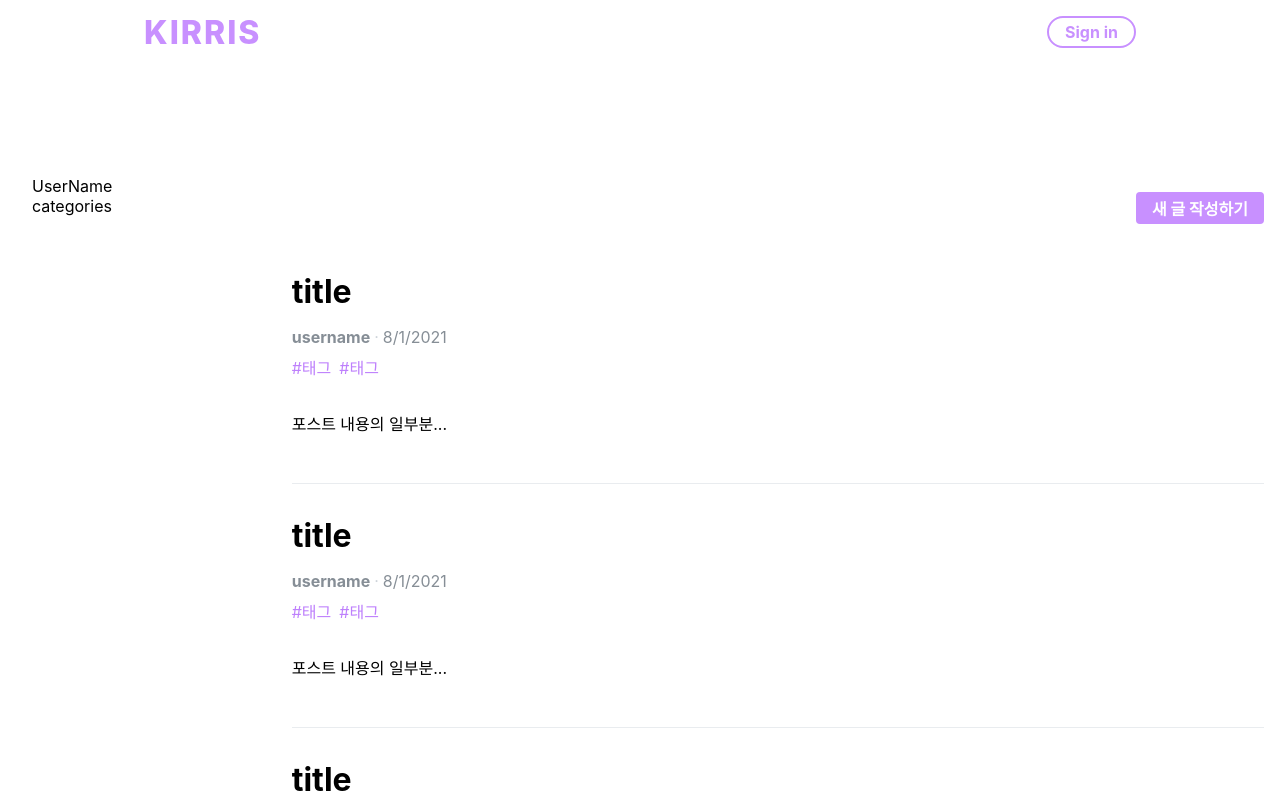
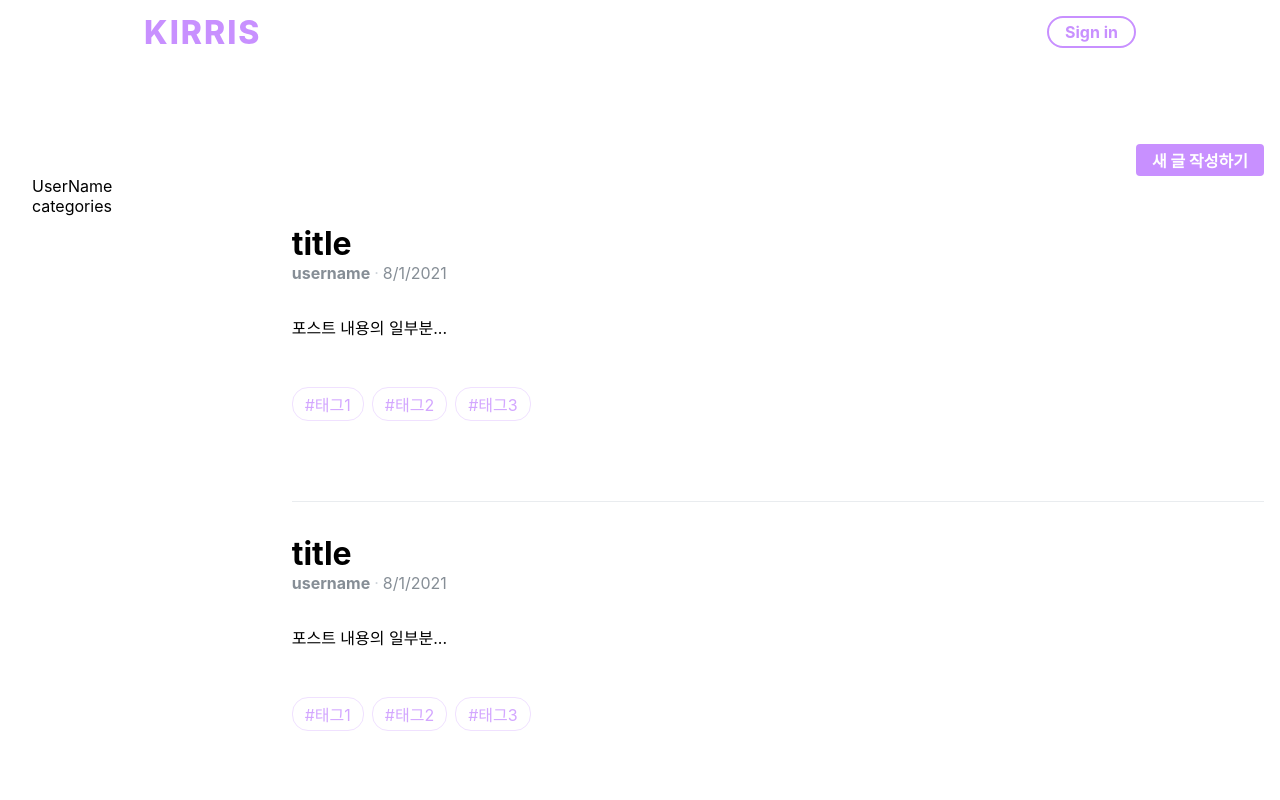
Before and after one commit to cdcoc0/blog_js, a React (Create React App) app in the folder blog-client/: page / in a window 1280 px wide. Shown: the top 800 px of the page. Built offline with nearby package versions, Linux system fonts and the light colour scheme.

Commit message:
seperate tags, subinfo components

```diff
--- /dev/null
+++ b/blog-client/src/components/common/SubInfo.js
@@ -0,0 +1,36 @@
+import React from "react";
+import { Link } from "react-router-dom";
+import styled, {css} from "styled-components";
+import palette from "../../lib/styles/palette";
+
+const SubInfoBlock = styled.div`
+    ${props =>
+        props.hasMarginTop &&
+        css`
+        margin-top: 1rem;
+    `}
+    color: ${palette.gray[6]};
+
+    /* span 사이에 가운뎃점 */
+    span + span:before {
+        color: ${palette.gray[4]};
+        padding-left: 0.25rem;
+        padding-right: 0.25rem;
+        content: '\\B7';
+    }
+`;
+
+const SubInfo = ({username, publishedDate, hasMarginTop}) => {
+    return (
+        <SubInfoBlock hasMarginTop={hasMarginTop}>
+            <span>
+                <b>
+                    <Link to={`/@${username}`}>{username}</Link>
+                </b>
+            </span>
+            <span>{new Date(publishedDate).toLocaleDateString()}</span>
+        </SubInfoBlock>
+    );
+}
+
+export default SubInfo;
--- /dev/null
+++ b/blog-client/src/components/common/Tags.js
@@ -0,0 +1,63 @@
+import React from "react";
+import { Link } from "react-router-dom";
+import styled, { css } from "styled-components";
+import palette from "../../lib/styles/palette";
+import {FaTags} from 'react-icons/fa';
+
+const TagsBlock = styled.div`
+    ${props =>
+        props.hasMarginBottom &&
+        css`
+            margin-bottom: 3rem;
+        `
+    }
+
+    margin-top: 3rem;
+    .tag-title {
+        color: ${palette.violet[3]};
+        margin-bottom: 1rem;
+        font-size: 1.125rem;
+        display: flex;
+        align-items: center;
+        svg {
+            margin-left: 0.25rem;
+            margin-top: 0.25rem;
+        }
+    }
+    .tag {
+        display: inline-block;
+        color: ${palette.violet[2]};
+        text-decoration: none;
+        margin-right: 0.5rem;
+        border: 1px solid ${palette.violet[0]};
+        border-radius: 16px;
+        padding: 0.25rem 0.75rem;
+        &:hover {
+            color: #130f40;
+            background: #fff9da;
+            //아니면 그냥 회색바탕
+        }
+    }
+`;
+
+const Tags = ({tags, tagTitle, hasMarginBottom}) => {
+    return (
+        <TagsBlock hasMarginBottom>
+            {tagTitle && (
+                <>
+                <div className="tag-title">
+                    Tags
+                    <FaTags />
+                </div>
+        </>
+            )}
+            {tags.map(tag => (
+                <Link to={`/?tag=${tag}`} key={tag} className="tag">
+                    #{tag}
+                </Link>
+            ))}
+        </TagsBlock>
+    );
+}
+
+export default Tags;
--- a/blog-client/src/components/post/PostViewer.js
+++ b/blog-client/src/components/post/PostViewer.js
@@ -3,10 +3,23 @@
 import palette from "../../lib/styles/palette";
 import Responsive from "../common/Responsive";
 import {FaTags} from 'react-icons/fa';
+import SubInfo from "../common/SubInfo";
+import Tags from "../common/Tags";
 
 const PostViewerBlock = styled(Responsive)`
     //margin-top: 4rem;
     padding-left: 0;
+    .tag-title {
+        color: ${palette.violet[3]};
+        //margin-bottom: 1rem;
+        font-size: 1.125rem;
+        display: flex;
+        align-items: center;
+        svg {
+            margin-left: 0.25rem;
+            margin-top: 0.25rem;
+        }
+    }
 `;
 
 const PostHead = styled.div`
@@ -20,17 +33,17 @@
     }
 `;
 
-const SubInfo = styled.div`
-    margin-top: 1rem;
-    color: ${palette.gray[6]};
+// const SubInfo = styled.div`
+//     margin-top: 1rem;
+//     color: ${palette.gray[6]};
 
-    span + span:before {
-        color: ${palette.gray[5]};
-        padding-left: 0.25rem;
-        padding-right: 0.25rem;
-        content: '\\B7';
-    }
-`;
+//     span + span:before {
+//         color: ${palette.gray[5]};
+//         padding-left: 0.25rem;
+//         padding-right: 0.25rem;
+//         content: '\\B7';
+//     }
+// `;
 
 const PostContent = styled.div`
     font-size: 1.3125rem;
@@ -38,35 +51,35 @@
     min-height: 320px;
 `;
 
-const Tags = styled.div`
-    margin-top: 3rem;
-    margin-bottom: 3rem;
-    .tag-title {
-        color: ${palette.violet[3]};
-        margin-bottom: 1rem;
-        font-size: 1.125rem;
-        display: flex;
-        align-items: center;
-        svg {
-            margin-left: 0.25rem;
-            margin-top: 0.25rem;
-        }
-    }
-    .tag {
-        display: inline-block;
-        color: ${palette.violet[2]};
-        text-decoration: none;
-        margin-right: 0.5rem;
-        border: 1px solid ${palette.violet[0]};
-        border-radius: 16px;
-        padding: 0.25rem 0.75rem;
-        &:hover {
-            color: #130f40;
-            background: #fff9da;
-            //아니면 그냥 회색바탕
-        }
-    }
-`;
+// const Tags = styled.div`
+//     margin-top: 3rem;
+//     margin-bottom: 3rem;
+//     .tag-title {
+//         color: ${palette.violet[3]};
+//         margin-bottom: 1rem;
+//         font-size: 1.125rem;
+//         display: flex;
+//         align-items: center;
+//         svg {
+//             margin-left: 0.25rem;
+//             margin-top: 0.25rem;
+//         }
+//     }
+//     .tag {
+//         display: inline-block;
+//         color: ${palette.violet[2]};
+//         text-decoration: none;
+//         margin-right: 0.5rem;
+//         border: 1px solid ${palette.violet[0]};
+//         border-radius: 16px;
+//         padding: 0.25rem 0.75rem;
+//         &:hover {
+//             color: #130f40;
+//             background: #fff9da;
+//             //아니면 그냥 회색바탕
+//         }
+//     }
+// `;
 
 const PostViewer = ({post, error, loading}) => {
     if(error) {
@@ -85,25 +98,13 @@
         <PostViewerBlock>
             <PostHead>
                 <h1>{title}</h1>
-                <SubInfo>
-                    <span>
-                        <b>{user.username}</b>
-                    </span>
-                    <span>{new Date(publishedDate).toLocaleDateString()}</span>
-                </SubInfo>
+                <SubInfo username={user.username} publishedDate={publishedDate} hasMarginTop />
             </PostHead>
             <PostContent
                 dangerouslySetInnerHTML={{__html: body}}
             />
-            <Tags>
-                <div className="tag-title">
-                    Tags
-                    <FaTags />
-                </div>
-                {tags.map(tag => (
-                    <div className="tag" key={tag}>#{tag}</div>
-                ))}
-            </Tags>
+
+            <Tags tags={tags} hasMarginBottom tagTitle />
         </PostViewerBlock>
     );
 }
--- a/blog-client/src/components/posts/PostList.js
+++ b/blog-client/src/components/posts/PostList.js
@@ -3,9 +3,10 @@
 import palette from "../../lib/styles/palette";
 import Button from "../common/Button";
 import Responsive from "../common/Responsive";
+import SubInfo from "../common/SubInfo";
+import Tags from "../common/Tags";
 
 const PostListBlock = styled(Responsive)`
-    margin-top: 3rem;
     //margin-left: 0;
 `;
 
@@ -37,46 +38,38 @@
     }
 `;
 
-const SubInfo = styled.div`
-    margin-top: 1rem;
-    color: ${palette.gray[6]};
+// const SubInfo = styled.div`
+//     margin-top: 1rem;
+//     color: ${palette.gray[6]};
 
-    span + span:before {
-        color: ${palette.gray[4]};
-        padding-left: 0.25rem;
-        padding-right: 0.25rem;
-        content: '\\B7';
-    }
-`;
+//     span + span:before {
+//         color: ${palette.gray[4]};
+//         padding-left: 0.25rem;
+//         padding-right: 0.25rem;
+//         content: '\\B7';
+//     }
+// `;
 
-const Tags = styled.div`
-    margin-top: 0.5rem;
-    .tag {
-        display: inline-block;
-        color: ${palette.violet[4]};
-        text-decoration: none;
-        margin-right: 0.5rem;
-        &:hover {
-            color: ${palette.violet[2]};
-        }
-    }
-`;
+// const Tags = styled.div`
+//     margin-top: 0.5rem;
+//     .tag {
+//         display: inline-block;
+//         color: ${palette.violet[4]};
+//         text-decoration: none;
+//         margin-right: 0.5rem;
+//         &:hover {
+//             color: ${palette.violet[2]};
+//         }
+//     }
+// `;
 
 const PostItem = () => {
     return (
         <PostItemBlock>
             <h2>title</h2>
-            <SubInfo>
-                <span>
-                    <b>username</b>
-                </span>
-                <span>{new Date().toLocaleDateString()}</span>
-            </SubInfo>
-            <Tags>
-                <div className="tag">#태그</div>
-                <div className="tag">#태그</div>
-            </Tags>
+            <SubInfo username="username" publishedDate={new Date()} />
             <p>포스트 내용의 일부분...</p>
+            <Tags tags={['태그1', '태그2', '태그3']} />
         </PostItemBlock>
     );
 }
```
